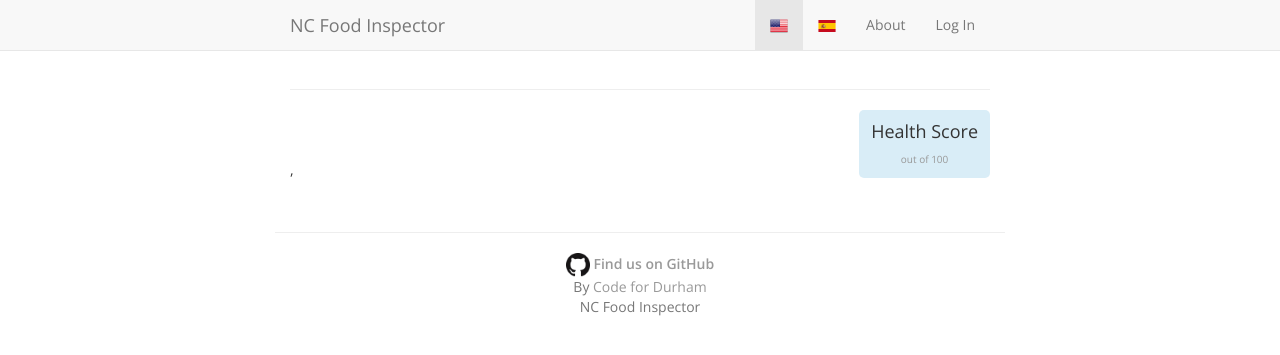
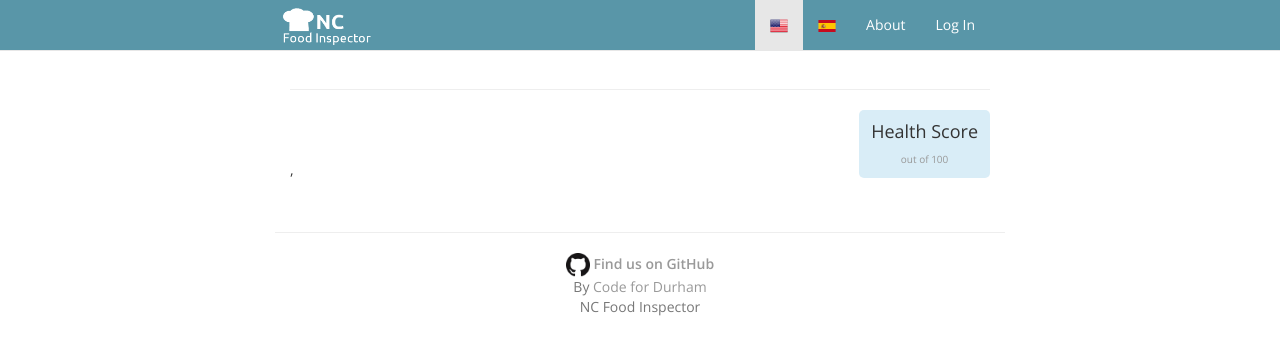
Before and after one commit to codefordurham/food-inspector, a Django app: template eatsmart/templates/inspections/establishment_detail.html in a window 1280 px wide. Shown: the top 355 px of the page. Run offline with Django 3.2, Linux system fonts and the light colour scheme; the template is opened without the code that fills it, so the values that code supplies are empty; some libraries are stand-ins or nearby versions.

Commit message:
Adds simple logo

```diff
--- a/eatsmart/static/css/site.css
+++ b/eatsmart/static/css/site.css
@@ -40,6 +40,24 @@ h2 {
 }
 
 /* Make the masthead heading the same height as the navigation */
+.navbar-default {
+    background-color: #5996A8;
+    border-color: #e7e7e7;
+}
+.navbar-nav>li>a {
+    color: white !important;
+}
+.navbar-brand {
+    padding: 7px;
+}
+.navbar-brand img {
+    height: 40px;
+    width: 90px;
+}
+.navbar-default .navbar-toggle:hover, .navbar-default .navbar-toggle:focus,
+.navbar-default .navbar-toggle, .navbar-default .navbar-toggle {
+    background-color: white;
+}
 .header h3 {
   margin-top: 0;
   margin-bottom: 0;
--- a/eatsmart/templates/base.html
+++ b/eatsmart/templates/base.html
@@ -33,7 +33,7 @@
                     <span class="icon-bar"></span>
                     <span class="icon-bar"></span>
                 </button>
-                <a class="navbar-brand" href='{% url "establishment-list" %}'>NC Food Inspector</a>
+                <a class="navbar-brand" href='{% url "establishment-list" %}'><img src="{% static 'images/logo.png' %}" /></a>
             </div>
             {% get_current_language as LANGUAGE_CODE %}
             <div class="collapse navbar-collapse">
```
Also changed, not shown: eatsmart/static/images/logo.png (added), 1 other file.
